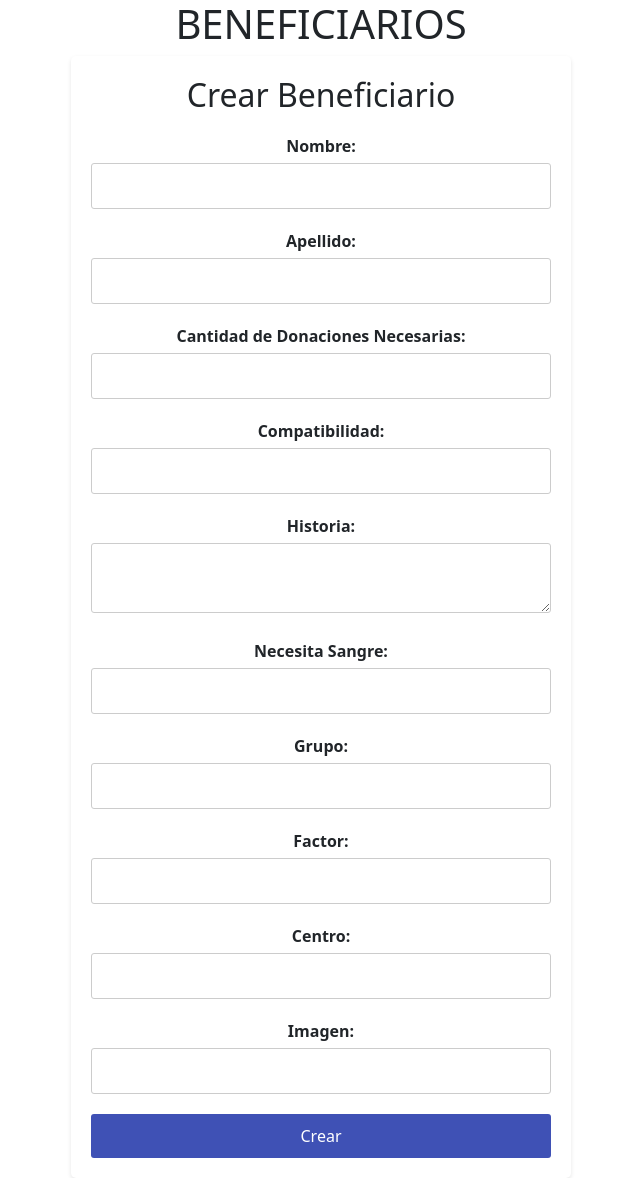
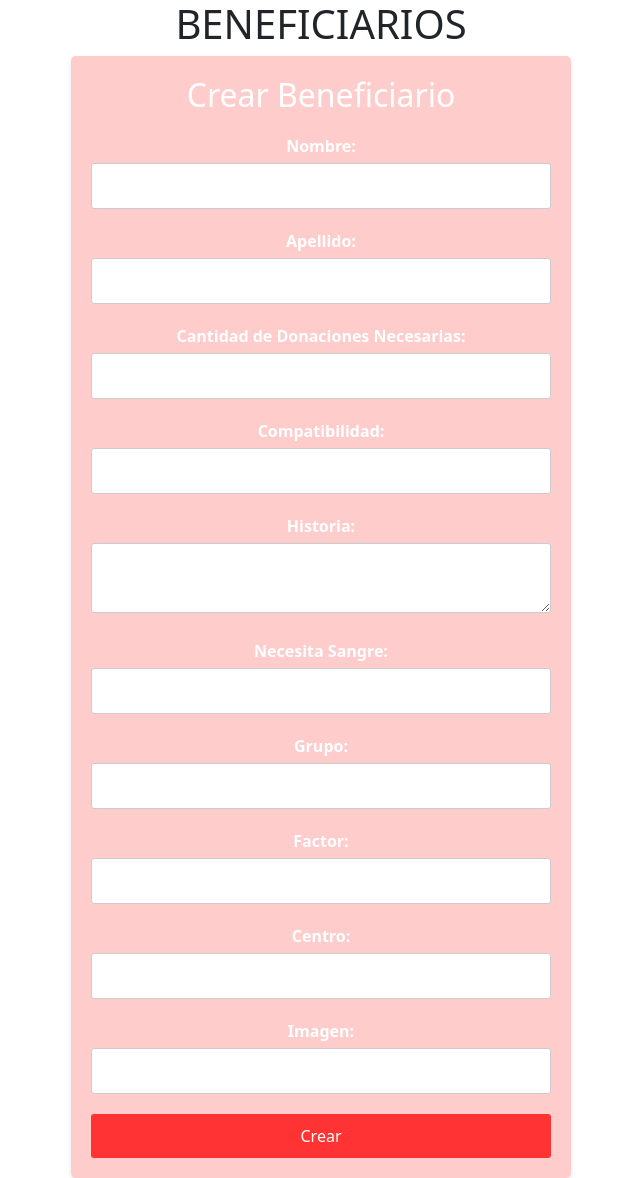
Before and after one commit to uristrauss/FrontEndDONAVIDA, a React (Create React App) app: page / in a window 1280 px wide. Shown: the whole page, without its empty margins (319-959 px from the left). Built offline with nearby package versions, Linux system fonts and the light colour scheme; a small style sheet from the web is missing.

Commit message:
Estilo del registro

```diff
--- a/src/RegistroBeneficiario.css
+++ b/src/RegistroBeneficiario.css
@@ -2,7 +2,7 @@
   max-width: 500px;
   margin: 0 auto;
   padding: 20px;
-    background-color: #fff;
+  background-color: #ffcccc; /* Change background color to red */
   border-radius: 5px;
   box-shadow: 0 2px 4px rgba(0, 0, 0, 0.1);
 }
@@ -10,6 +10,7 @@
 .registro-beneficiario h2 {
   text-align: center;
   margin-bottom: 20px;
+  color: #fff; /* Change text color to white */
 }
 
 .registro-beneficiario .form-group {
@@ -20,6 +21,7 @@
   display: block;
   margin-bottom: 5px;
   font-weight: bold;
+  color: #fff; /* Change label text color to white */
 }
 
 .registro-beneficiario input,
@@ -34,7 +36,7 @@
   display: block;
   width: 100%;
   padding: 10px;
-    background-color: #3f51b5;
+  background-color: #ff3333; /* Change button background color to red */
   color: #fff;
   border: none;
   border-radius: 3px;
@@ -42,5 +44,5 @@
 }
 
 .registro-beneficiario button[type="submit"]:hover {
-    background-color: #2f3d85;
+  background-color: #cc0000; /* Change button hover background color to darker red */
 }
--- a/src/RegistroBeneficiario.js
+++ b/src/RegistroBeneficiario.js
@@ -26,7 +26,7 @@ const RegistroBeneficiario = () => {
   const handleSubmit = (event) => {
     event.preventDefault();
     axios
-      .post('http://localhost:5000/beneficiario', formValues) // Adjust the URL and endpoint based on your backend API
+      .post('http://localhost:5000/beneficiario', formValues)
       .then((response) => {
         console.log('Beneficiario created:', response.data);
         // Reset form values
```
Lines whose indentation alone changed are shown as unchanged.
